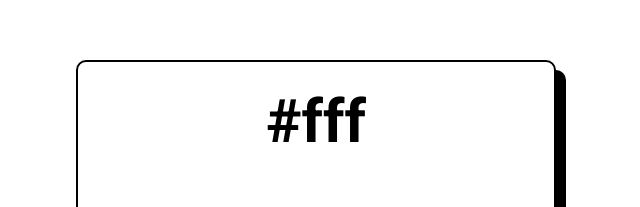
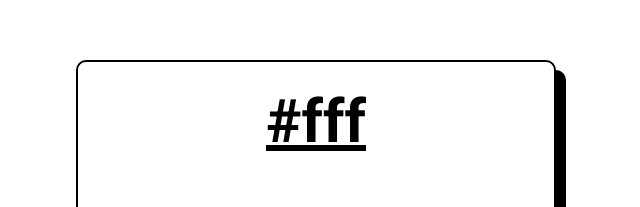
Before and after one commit to Yash-P-Agarwal/Random-Color-Generator, a plain HTML site: page index.html in a window 1280 px wide. Shown: the part 220-427 px from the top of the page, without its empty margins (324-964 px from the left). Drawn offline with Linux system fonts and the light colour scheme.

Commit message:
update CSS

```diff
--- a/styles.css
+++ b/styles.css
@@ -39,6 +39,10 @@ body{
 
 }
 
+#colorcode{
+    text-decoration: underline;
+}
+
 #btn
 {
     font-size: 40px;
```
